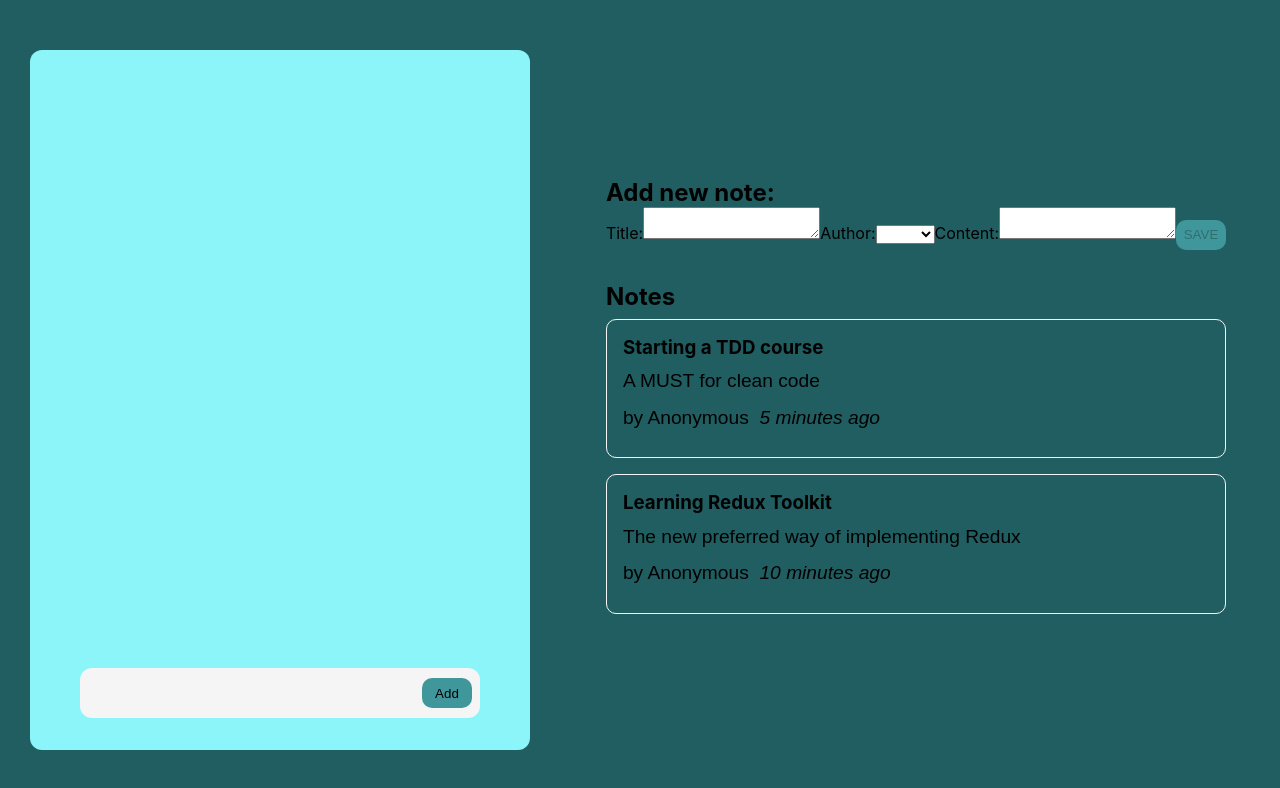
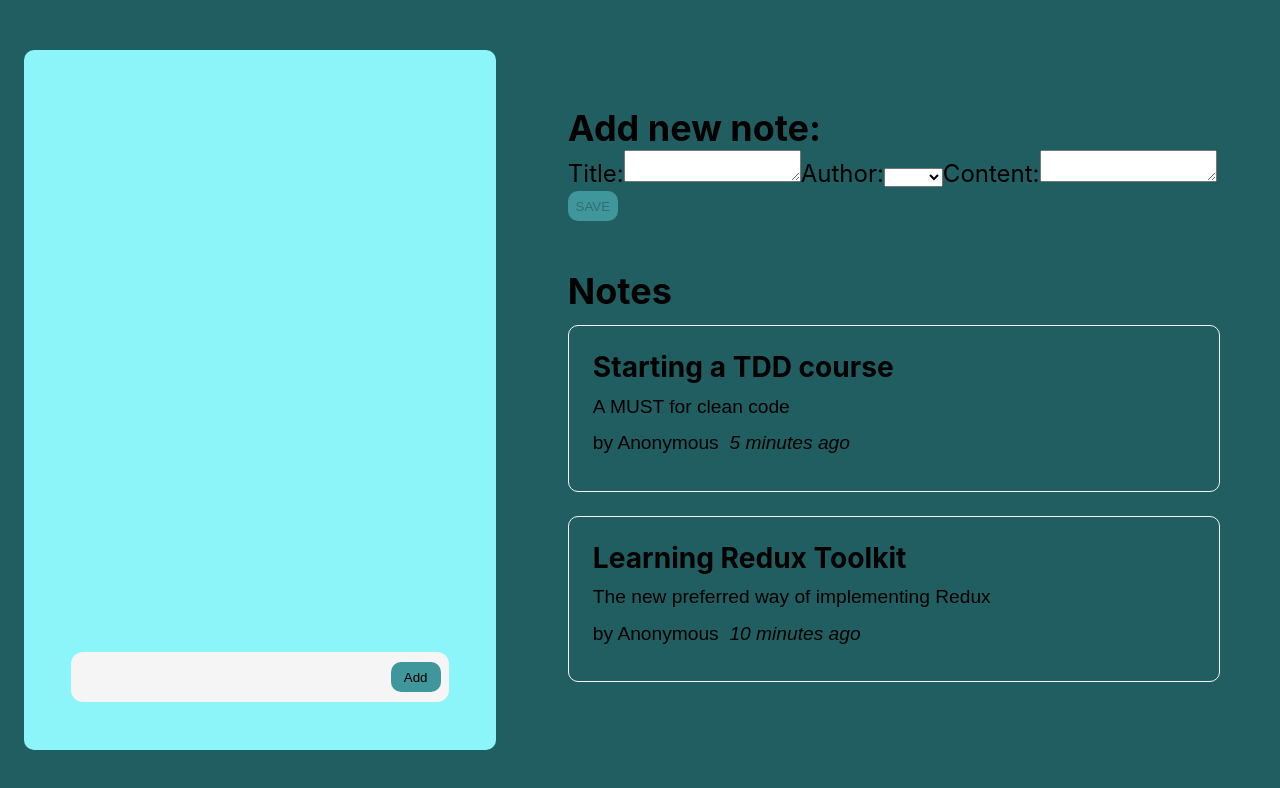
Before and after one commit to MayuRuru/redux-ToDo, a React (Create React App) app: page / in a window 1280 px wide. Shown: the top 788 px of the page. Built offline with nearby package versions, Linux system fonts and the light colour scheme.

Commit message:
change css to bem

```diff
--- /dev/null
+++ b/src/components/notes/NoteForm.css
@@ -0,0 +1,19 @@
+section {
+  margin-top: 1em;
+}
+
+input,
+textarea,
+button,
+select {
+  margin-bottom: 1em;
+}
+
+form {
+  display: flex;
+  flex-direction: column;
+}
+
+.noteCredit {
+  font-size: 1rem;
+}
--- a/src/components/tasks/TasksList.css
+++ b/src/components/tasks/TasksList.css
@@ -5,8 +5,8 @@
   flex-direction: column;
   align-items: center;
   background-color: #8bf5fa;
-  border-radius: 12px;
-  padding: 32px 0;
+  border-radius: 10px;
+  padding: 2em 0;
   margin: 1em;
 }
 
--- a/src/index.css
+++ b/src/index.css
@@ -6,6 +6,8 @@
 
 body {
   margin: 0;
+  min-height: 100vh;
+  font-size: 1.5rem;
   font-family: -apple-system, BlinkMacSystemFont, "Segoe UI", "Roboto", "Oxygen",
     "Ubuntu", "Cantarell", "Fira Sans", "Droid Sans", "Helvetica Neue",
     sans-serif;
```
